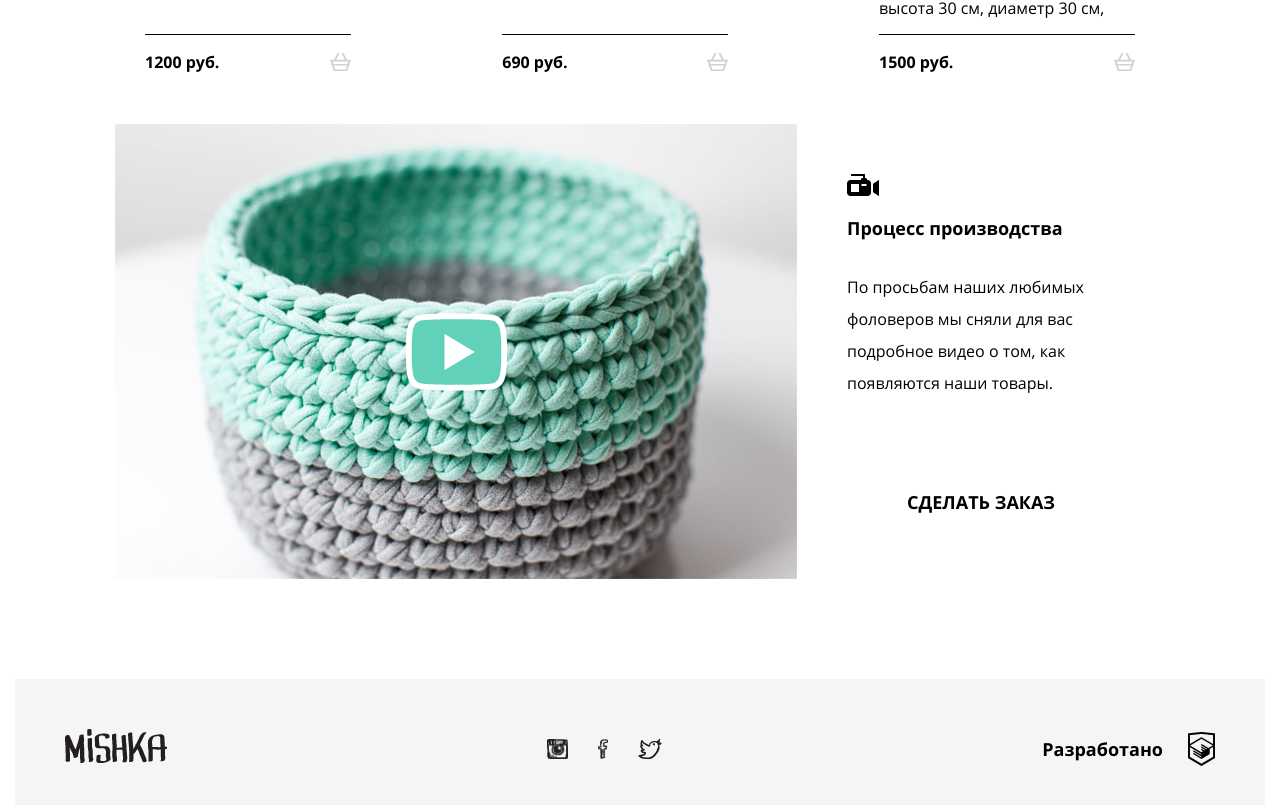
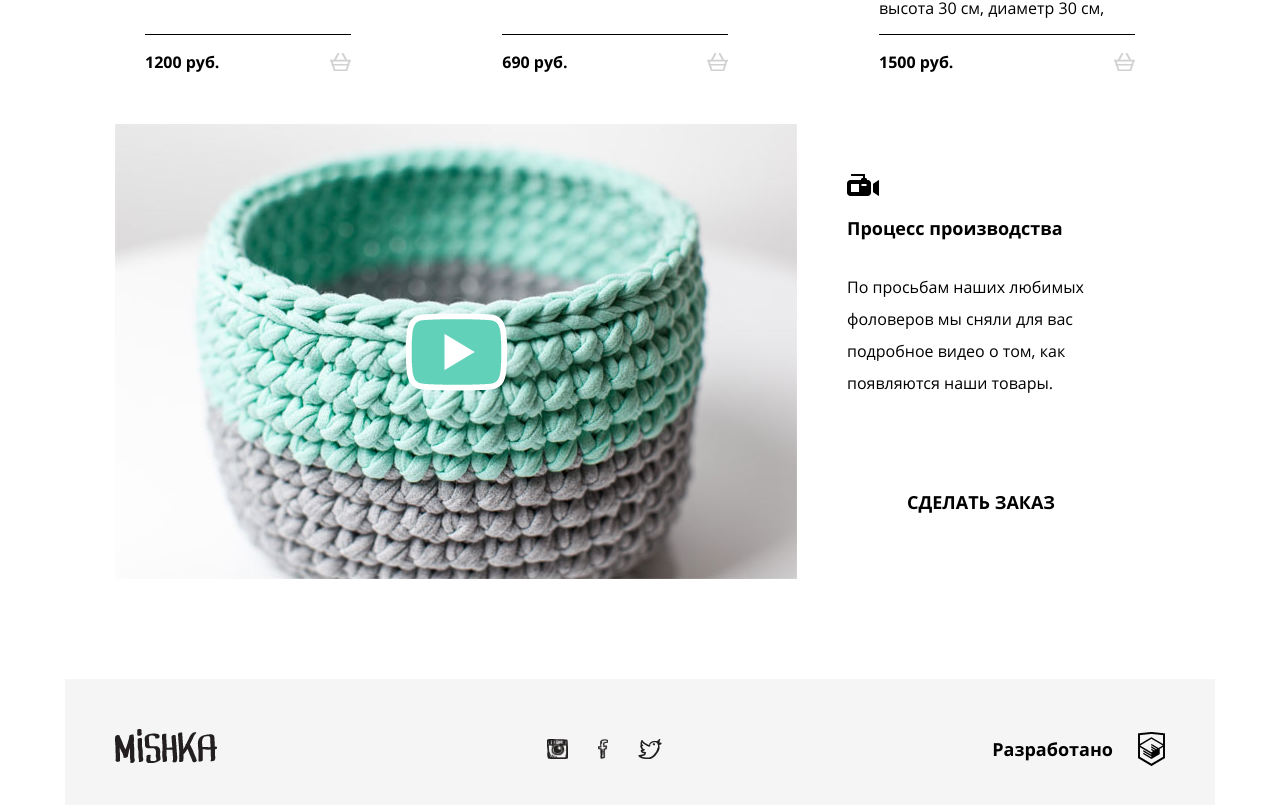
Before and after one commit to GeorgiiZ/mishkaa, a Vue app: page /catalog in a window 1280 px wide. Shown: the part 592-1397 px from the top of the page. Built offline with nearby package versions, Linux system fonts and the light colour scheme.

Commit message:
fixed footer nav bar

```diff
--- a/src/App.vue
+++ b/src/App.vue
@@ -267,7 +267,7 @@ textarea{
 }
 
 .footer-main {
-  width: 1150px;
+  width: 1050px;
   margin: auto auto 0 auto;
   padding: 50px;
   display: flex;
```
